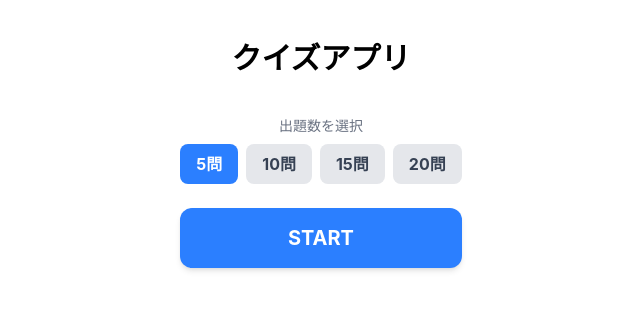
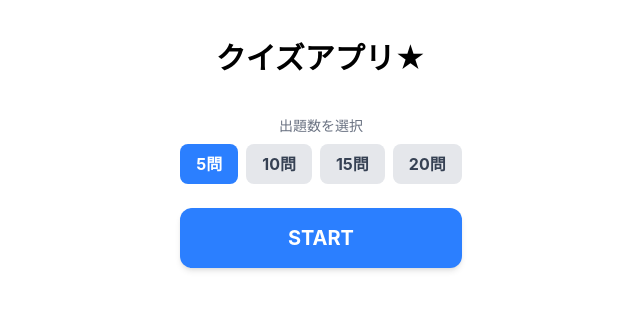
Before and after one commit to y-kashio1979/quiz-app, a React (Vite) app: page /quiz in a window 1280 px wide. Shown: the top 310 px of the page, without its empty margins (319-959 px from the left). Built offline with nearby package versions, Linux system fonts and the light colour scheme.

Commit message:
ちょい変更

```diff
--- a/src/quiz/Quiz.tsx
+++ b/src/quiz/Quiz.tsx
@@ -45,7 +45,7 @@ export const Quiz = () => {
 
   return (
     <div className="mt-10 flex min-h-screen flex-col items-center pb-20">
-      <h1 className="mb-10 text-3xl font-bold">クイズアプリ</h1>
+      <h1 className="mb-10 text-3xl font-bold">クイズアプリ★</h1>
 
       {gameStatus === GAME_STATUS.START && (
         <>
```
